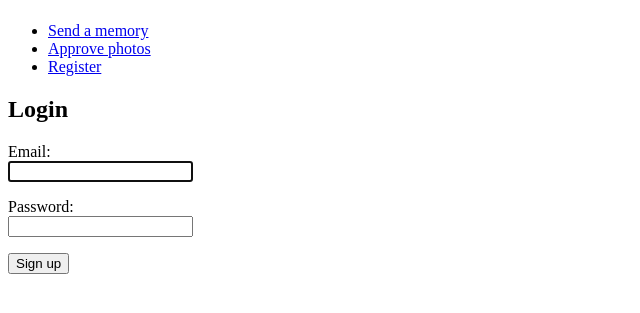
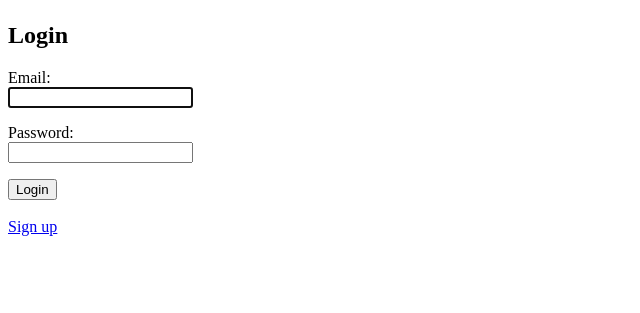
Before and after one commit to rvmoura96/wedding-album, a Django app: page /login in a window 1280 px wide. Shown: the part 58-371 px from the top of the page, without its empty margins (0-640 px from the left). Run offline with Django 3.2, Linux system fonts and the light colour scheme.

Commit message:
html fixes.

```diff
--- a/core/templates/base.html
+++ b/core/templates/base.html
@@ -9,9 +9,13 @@
       <h1><a href="{% url 'home' %}">Wedding Album!</a></h1>
     </header>
     <ul>
+        {% if request.user.is_authenticated %}
         <li><a href="{% url 'submit-photo' %}">Send a memory</a></li>
-        <li><a href="{% url 'photo-approvement' %}">Approve photos</a></li>
-        <li><a href="{% url 'register' %}">Register</a></li>
+            {% if reques.user.admin %}
+                <li><a href="{% url 'photo-approvement' %}">Approve photos</a></li>
+            {% endif %}
+        <li><a href="{% url 'logout' %}">Logout</a></li>
+        {% endif %}
     </ul>
     <main>
       {% block content %}
--- a/core/templates/login.html
+++ b/core/templates/login.html
@@ -16,6 +16,8 @@
         {% endfor %}
       </p>
     {% endfor %}
-    <button type="submit">Sign up</button>
+    <button type="submit">Login</button>
   </form>
+  <br>
+  <a href="{% url 'register' %}">Sign up</a>
 {% endblock %}
```
